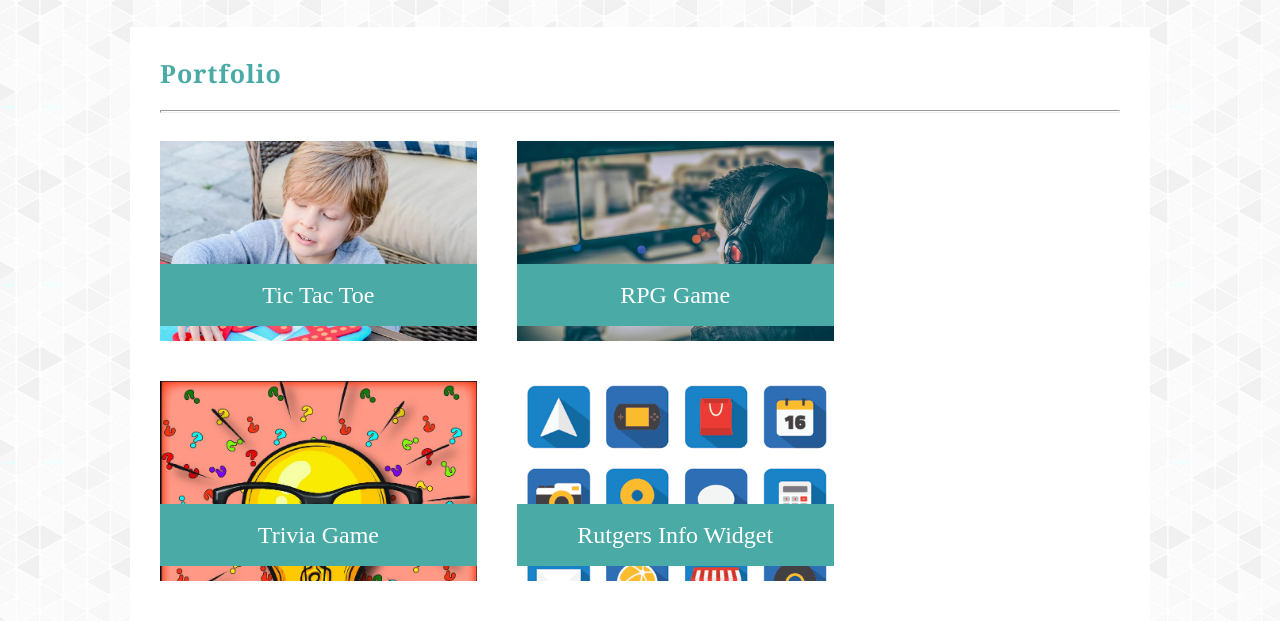
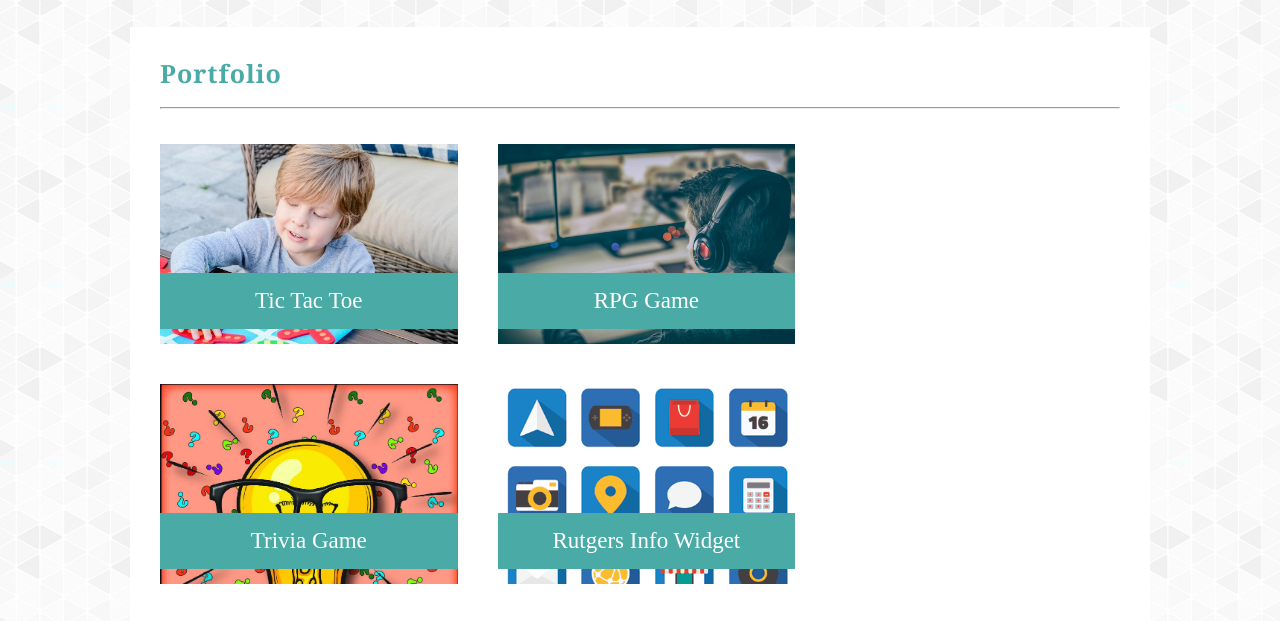
Before and after one commit to claudiaagutarra/Basic-Portfolio, a plain HTML site: page portfolio.html in a window 1280 px wide. Shown: the part 86-707 px from the top of the page. Drawn offline with Linux system fonts and the light colour scheme.

Commit message:
last updates

```diff
--- a/assets/css/style.css
+++ b/assets/css/style.css
@@ -61,12 +61,12 @@ h2 {
     font-family: 'Georgia','Times New Roman', Times, serif;
     font-size: 25px;
     font-weight: bold;
-    padding-bottom: 13px;
+    padding-bottom: 10px;
     letter-spacing: 1px;
 }
 hr {
     color: #777777;
-    height: 1px;
+    margin-bottom: 20px;
 }
 img {
     float: left;
@@ -79,20 +79,31 @@ p {
     color: #777777;
 }
 
+#aboutp {
+    padding-top: 15px;
+}
+
+#contactp {
+    color: #777777;
+    font-size: 17px;
+}
 input[type="Name"] {
     border: 1;
     padding: 5px;
     font-size: 14px;
     width: 940px;
+    margin-bottom: 10px;
 }
 input[type="Email"] {
     border: 1;
     padding: 5px;
     font-size: 14px;
     width: 940px;
+    margin-bottom: 10px;
 }
 textarea {
     border: 1;
+    border-color: #cccccc;
     padding: 5px;
     font-size: 14px;
     width: 940px;
@@ -124,31 +135,31 @@ button {
 
   .first {
     background-image: url("../images/tictactoe.jpg");
-    width: 33%;
+    width: 31%;
     float: left;
     background-size: cover;
     height: 200px;
     position: relative;
-    margin-top: 20px;
+    margin-top: 15px;
     margin-bottom:20px;
     margin-right: 40px;
   }
 
   .second {
     background-image: url("../images/rpgpic.jpg");
-    width: 33%;
+    width: 31%;
     float: left;
     background-size: cover;
     height: 200px;
     position: relative;
-    margin-top: 20px;
+    margin-top: 15px;
     margin-bottom:20px;
     margin-right: 40px;
   }
 
   .third {
     background-image: url("../images/triviapic.jpg");
-    width: 33%;
+    width: 31%;
     clear: auto;
     float: left;
     background-size: cover;
@@ -163,7 +174,7 @@ button {
 
   .fourth {
     background-image: url("../images/widgetpic.gif");
-    width: 33%;
+    width: 31%;
     float: left;
     background-size: cover;
     height: 200px;
@@ -178,7 +189,7 @@ button {
 
   .fifth {
     background-image: url("../images/rockpapscispic.png");
-    width: 33%;
+    width: 31%;
     clear: auto;
     float: left;
     background-size: cover;
@@ -193,10 +204,10 @@ button {
   h3 {
     color: white;
     background: #4aaaa5;
-    font-size: 24px;
+    font-size: 23px;
     text-align: center;
-    padding-top: 15px;
-    padding-bottom: 15px;
+    padding-top: 12px;
+    padding-bottom: 12px;
     width: 100%;
     position: absolute;
     bottom: 15px;
```
Also changed, not shown: contact.html (+1 -1 lines), index.html (+1 -1 lines).
